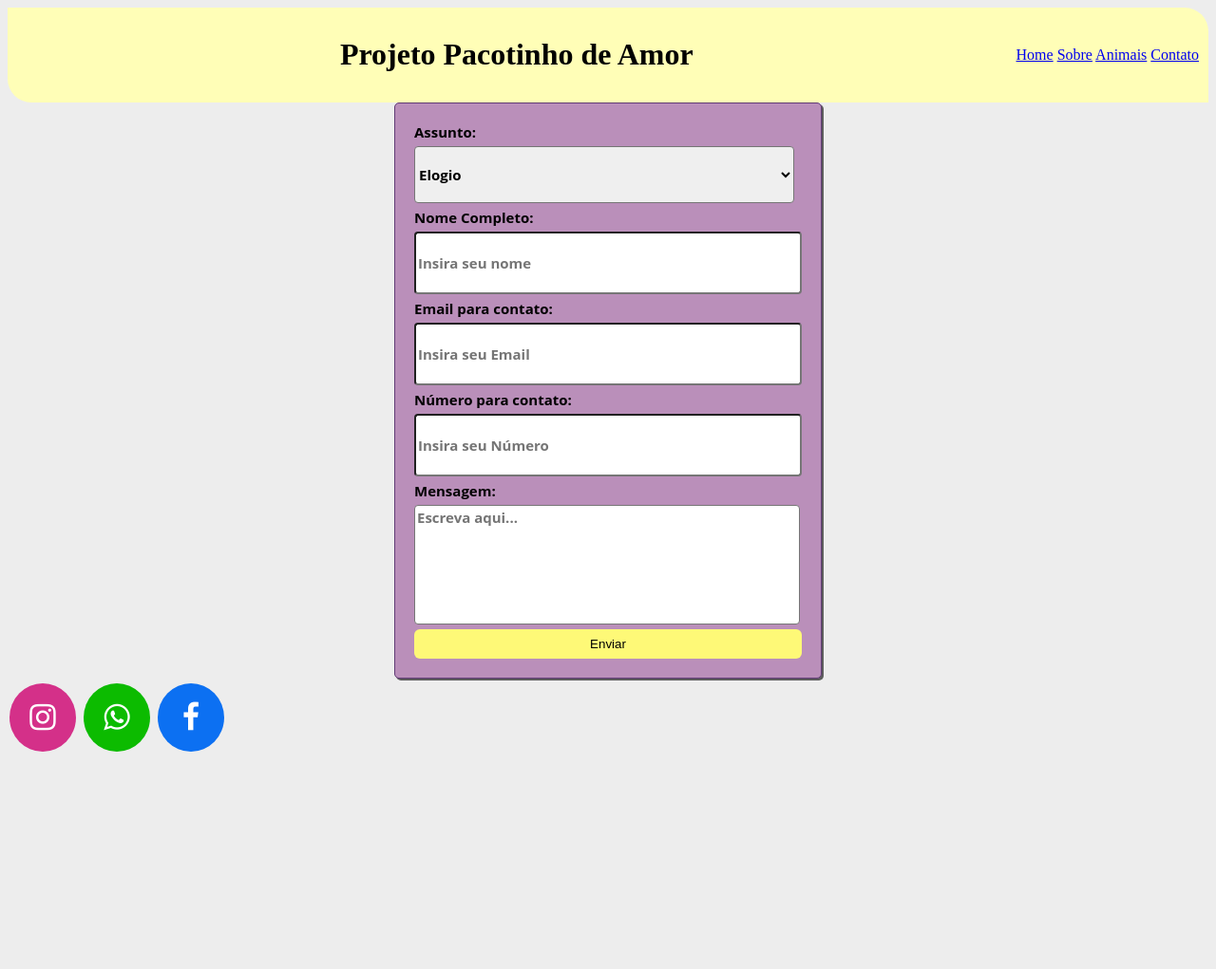
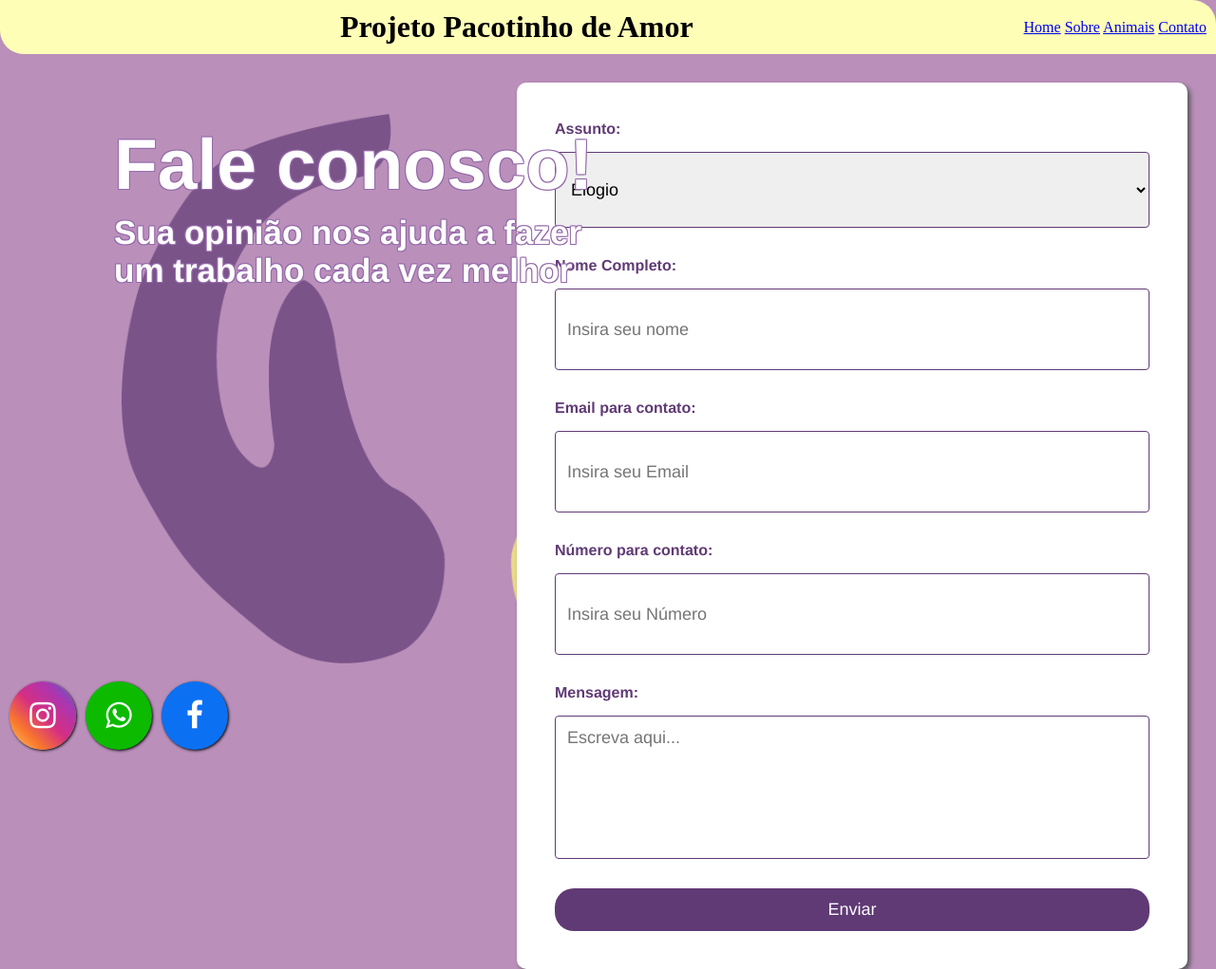
Before and after one commit to phbrg/cp1-front-web, a plain HTML site: page contato.html in a window 1280 px wide. Shown: the top 1021 px of the page at 95% size. Before the commit the page ends 805 px from the top, so only its background shows below. Drawn offline with Linux system fonts and the light colour scheme; files whose address does not match are found by name.

Commit message:
contato.feat5
trocando os estilos e formatação + trocando o nomes dos arquivos

```diff
--- /dev/null
+++ b/contato.css
@@ -0,0 +1,154 @@
+* {
+    margin: 0;
+    padding: 0;
+}
+body{
+    background-color: #BA8FBA;
+}
+form {
+    display: flex;
+    flex-direction: column;
+    gap: 15px;
+}
+
+form label{
+    font-family: Helvetica;
+    font-size: 16px;
+    font-weight: bold;
+    color: #603A75;
+}
+header{
+    position: relative;
+    z-index: 3;
+    display: flex;
+    align-items: center;
+    justify-content: space-between;
+    padding: 10px;
+    background-color: #fffeb7;
+    border-radius: 0 25px 0 25px;
+}
+.container input[type=text], input[type=tel],select, textarea {
+    padding: 12px;
+    border: 1px solid #603A75;
+    border-radius: 4px;
+    margin-bottom: 16px;
+    resize: none;
+    width: 600px;
+    height: 60px;
+    font-family: Helvetica;
+    font-size: 18px;
+}
+input[type=submit] {
+    font-family: Helvetica;
+    font-size: 18px;
+    background-color: #603A75;
+    color: white;
+    padding: 12px 20px;
+    border: none;
+    border-radius: 20px;
+    cursor: pointer;
+    transition: 0.3s ease, transform 0.3s ease, font-weight 0.3s ease, font-family 0.3s ease, font-size 0.3s ease;
+}
+
+input[type=submit]:hover {
+    font-family: Helvetica;
+    font-weight: bold;
+    font-size: 18px;
+    background-color: #946aaa;
+    transform: scale(1.015);
+}
+
+
+.container {
+    background-color: white;
+    width: max-content;
+    height: max-content;
+    margin-top: 30px;
+    margin-right: 30px;
+    margin-left: auto;
+    margin-bottom: 100px;
+    align-items: center;
+    padding: 40px;
+    border-radius: 10px;
+    box-shadow: 3px 3px 5px #575757;
+}
+.background-image {
+    position: absolute;
+    top: 15%;
+    left: 10%;
+    opacity: 0.7;
+    width: 750px;
+    height: auto;
+    z-index: -2;
+}
+
+.container-img {
+    position: absolute;
+    display: flex;
+    flex-direction: column;
+    z-index: -2;
+}
+
+.titulo {
+    position: absolute;
+    top: 130px;
+    left: 120px;
+    color: white;
+    font-family: Helvetica;
+    font-weight: bold;
+    font-size: 75px;
+    text-shadow:
+        -1px -1px 0 #946aaa,
+        1px -1px 0 #946aaa,
+        -1px 1px 0 #946aaa,
+        1px 1px 0 #946aaa;
+}
+
+.descrição {
+    position: absolute;
+    top: 220px;
+    left: 120px;
+    color: white;
+    font-family: Helvetica;
+    font-weight: bold;
+    font-size: 35px;
+    text-shadow:
+        -1px -1px 0 #946aaa,
+        1px -1px 0 #946aaa,
+        -1px 1px 0 #946aaa,
+        1px 1px 0 #946aaa;
+    max-width: 500px;
+    margin-top: 5px;
+}
+.icones {
+    position: fixed;
+    bottom: 10px;
+    left: 10px;
+    display: flex;
+    gap: 10px;
+    z-index: 10;
+}
+.fa-instagram{
+    background: linear-gradient(45deg, #FECC69, #F9772B, #D62F82, #AD35AE, #4F63D1);
+    color: white;
+}
+.fa {
+    padding: 20px;
+    width: 30px;
+    text-align: center;
+    text-decoration: none;
+    border-radius: 50%;
+    transition: 0.3s ease, transform 0.3s ease;
+    box-shadow: 1px 1px 3px #000000;
+}
+.fa:hover {
+    transform: scale(1.08);
+}
+.fa-whatsapp{
+    background: #0cbb00;
+    color:white;
+}
+.fa-facebook{
+    background: #0C70F2;
+    color:white;
+}
--- a/contato.html
+++ b/contato.html
@@ -3,7 +3,7 @@
 <head>
     <meta charset="UTF-8">
     <meta name="viewport" content="width=device-width, initial-scale=1.0">
-    <link rel="stylesheet" type="text/css" href="style.css">
+    <link rel="stylesheet" type="text/css" href="contato.css">
     <link rel="stylesheet" href="https://cdnjs.cloudflare.com/ajax/libs/font-awesome/4.7.0/css/font-awesome.min.css">
 
     <title>Document</title>
@@ -11,7 +11,7 @@
 <body>
     <header>
         <div class="logonavbar">
-            <a href="index.html"></a>
+            <a href="template.html"></a>
         </div>
 
         <div class="namenavbar">
@@ -19,7 +19,7 @@
         </div>
 
         <nav>
-            <a href="index.html">Home</a>
+            <a href="template.html">Home</a>
             <a href="#">Sobre</a>
             <a href="#">Animais</a>
             <a href="contato.html">Contato</a>
@@ -29,7 +29,7 @@
         <form>
             <label for="assunto">Assunto:</label>
 
-            <select name="assunto" id="assunto">
+            <select name="assunto" id="assunto" style="width: 100%; height: 80px">
                 <option value="Elogio">Elogio</option>
                 <option value="Sugestão">Sugestão</option>
                 <option value="Reclamação">Reclamação</option>
@@ -46,16 +46,23 @@
             <input type="tel" id="numero" name="numero" placeholder="Insira seu Número">
 
             <label for="Mensagem">Mensagem:</label>
-            <textarea id="mensagem" name="mensagem" placeholder="Escreva aqui..." maxlength="500"></textarea>
+            <textarea id="mensagem" name="mensagem" placeholder="Escreva aqui..." maxlength="500" style="font-family: Helvetica; height: 125px;"></textarea>
 
             <input type="submit" id="Enviar" value="Enviar">
         </form>
 
     </div>
-    <a href="https://www.instagram.com/projeto.pacotinhodeamor/?igsh=Y2Zicjc5bG16NDIw" target="_blank" class="fa fa-instagram fa-2x"></a>
-    <a href="https://api.whatsapp.com/send?phone=5511994896555&text=Olá!%20Vi%20o/a%20Princesa%20no%20Amigo%20Não%20se%20Compra%20e%20gostaria%20de%20saber%20como%20faço%20para%20adotar!" target="_blank" class="fa fa-whatsapp fa-2x"></a>
-    <a href="https://www.facebook.com/people/Projeto-Pacotinho-de-Amor/100090674193671/?sk=about" target="_blank" class="fa fa-facebook fa-2x"></a>
-    <script>
+    <div class="container-img"></div>
+        <img src="C:\Users\fsplp\OneDrive\Documentos\GitHub\cp1-front-web\background.png" class="background-image">
+        <label for="titulo" class="titulo">Fale conosco!</label>
+        <label for="descrição" class="descrição">Sua opinião nos ajuda a fazer um trabalho cada vez melhor</label>
+    </div>
+    <div class="icones">
+        <a href="https://www.instagram.com/projeto.pacotinhodeamor/?igsh=Y2Zicjc5bG16NDIw" target="_blank" class="fa fa-instagram fa-2x"></a>
+        <a href="https://api.whatsapp.com/send?phone=5511994896555&text=Olá!%20Vi%20o/a%20Princesa%20no%20Amigo%20Não%20se%20Compra%20e%20gostaria%20de%20saber%20como%20faço%20para%20adotar!" target="_blank" class="fa fa-whatsapp fa-2x"></a>
+        <a href="https://www.facebook.com/people/Projeto-Pacotinho-de-Amor/100090674193671/?sk=about" target="_blank" class="fa fa-facebook fa-2x"></a>
+    </div>
+   <script>
         document.getElementById('Enviar').onclick = function(){
             document.getElementById('name').value = '';
             document.getElementById('email').value = '';
--- a/style.css
+++ /dev/null
@@ -1,107 +0,0 @@
-body{
-    background-color: #EDEDED;
-}
-form{
-    display: flex;
-    flex-direction: column;
-    gap: 5px;
-}
-header{
-    position: relative;
-    z-index: 3;
-    display: flex;
-    align-items: center;
-    justify-content: space-between;
-    padding: 10px;
-    background-color: #fffeb7;
-    border-radius: 0 25px 0 25px;
-}
-input[type=text]{
-    width: 400px;
-    height: 60px;
-    border-radius: 4px;
-    font-family: 'Open Sans', sans-serif;
-    font-weight: bold;
-    font-size: 15px;
-}
-
-select{
-    width: 400px;
-    height: 60px;
-    border-radius: 4px;
-    font-family: 'Open Sans', sans-serif;
-    font-weight: bold;
-    font-size: 15px;
-}
-
-input[type=tel]{
-    width: 400px;
-    height: 60px;
-    border-radius: 4px;
-    font-family: 'Open Sans', sans-serif;
-    font-weight: bold;
-    font-size: 15px;
-}
-textarea {
-    width: 400px;
-    height: 120px;
-    border-radius: 4px;
-    font-family: 'Open Sans', sans-serif;
-    font-weight: bold;
-    font-size: 15px;
-    resize: none;
-}
-
-input[type=submit]{
-    background-color: #FEF977;
-    border-radius: 6px;
-    border:none;
-    padding: 8px 12px;
-    cursor: pointer;
-}
-
-input[type=submit]:hover{
-    background-color: #fffdc2;
-    transform: scale(1.05);
-    transition: background-color 0.3s ease, transform 0.3s ease;
-}
-
-
-.container {
-    position: relative;
-    z-index: 2;
-    border-radius: 5px;
-    background-color: #BA8FBA;
-    padding: 20px;
-    width: max-content;
-    margin: 0 auto;
-    border-width: 1px;
-    border-style: solid;
-    border-color: #603A75;
-    box-shadow: 2px 2px #5d5d5d;
-
-    font-family: 'Open Sans', sans-serif;
-    font-weight: bold;
-    font-size: 15px;
-
-}
-.fa-instagram{
-    background: #D43089;
-    color:white;
-}
-.fa {
-    padding: 20px;
-    text-align: center;
-    text-decoration: none;
-    margin: 5px 2px;
-    border-radius: 50%;
-    width: 30px
-  }
-.fa-whatsapp{
-    background: #0cbb00;
-    color:white;
-}
-.fa-facebook{
-    background: #0C70F2;
-    color:white;
-}
```
Also changed, not shown: background.png (added), template.html (renamed from index.html).
